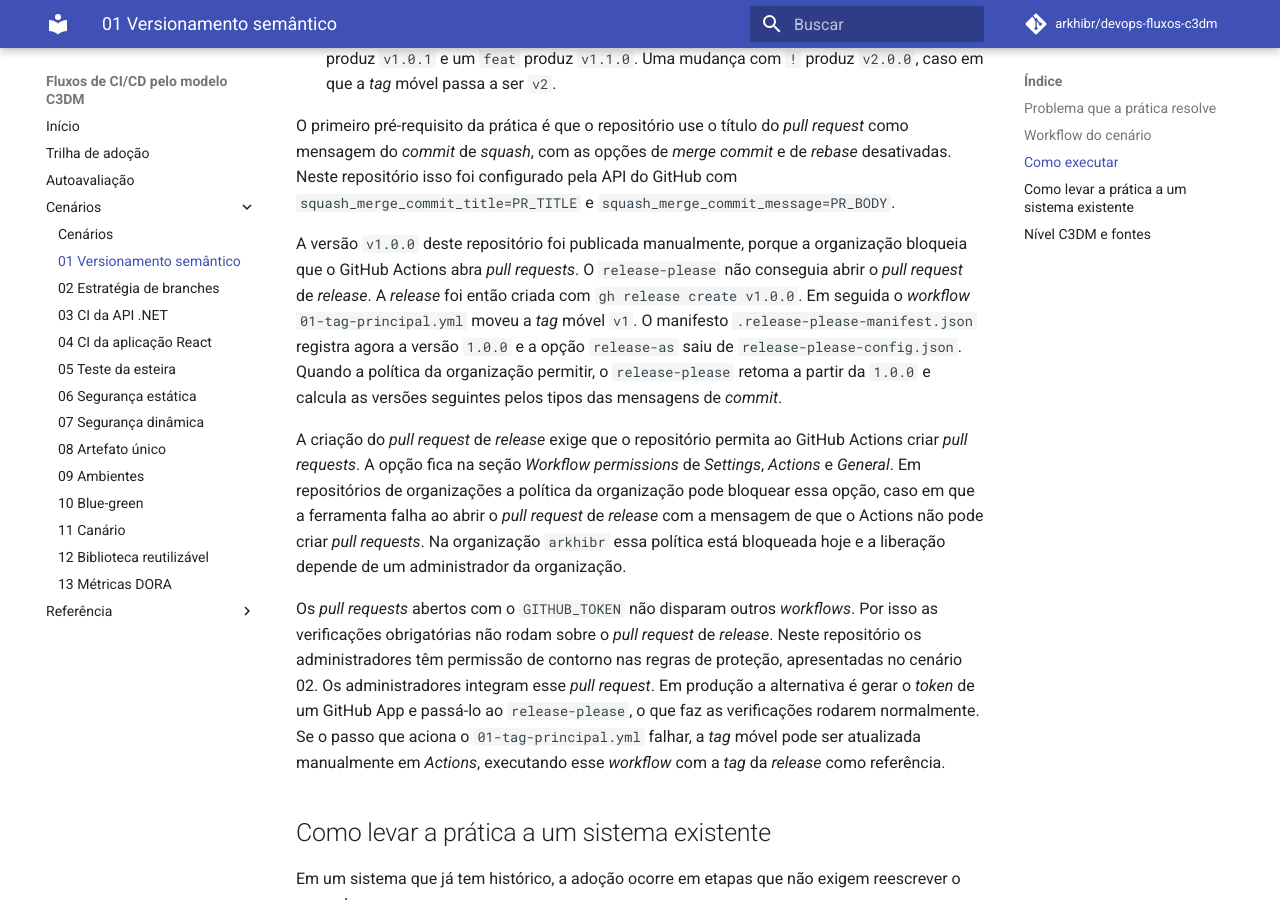
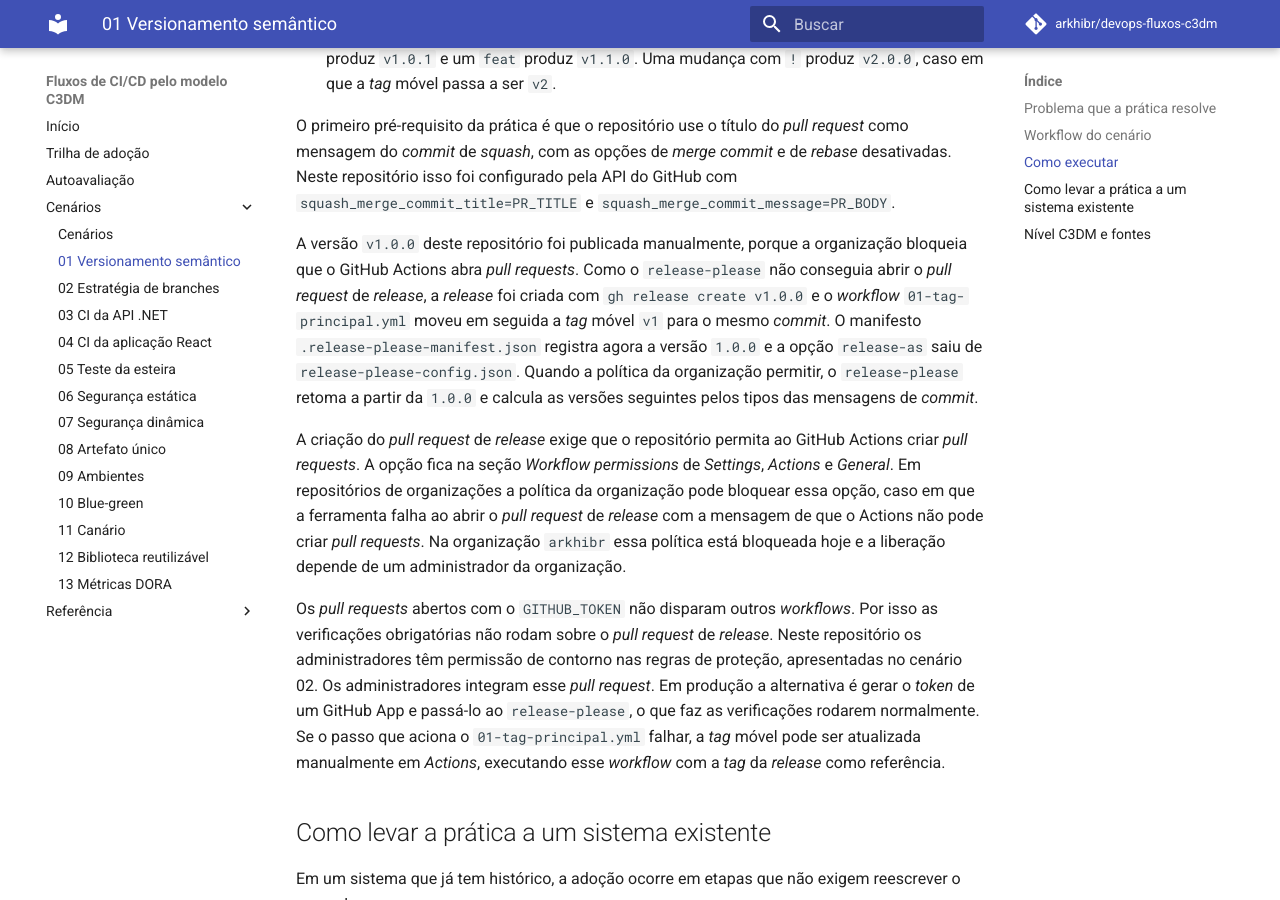
Before and after one commit to arkhibr/devops-fluxos-c3dm, an MkDocs documentation site: the page built from docs/cenarios/01.md, in a window 1280 px wide and 900 px high, scrolled down 2366 px. Built offline with MkDocs 1.6.1 and Material for MkDocs 9.7.7, drawn with Linux system fonts in a browser that asks for light colours; comment, search, counter and statistics services are not loaded.

Commit message:
docs(01): ajusta a nota da publicação manual ao verificador de estilo
Co-Authored-By: Claude Sonnet 5.5 <noreply@anthropic.com>

```diff
--- a/cenarios/01-versionamento-semantico/README.md
+++ b/cenarios/01-versionamento-semantico/README.md
@@ -50,7 +50,7 @@ sequenceDiagram
 
 O primeiro pré-requisito da prática é que o repositório use o título do *pull request* como mensagem do *commit* de *squash*, com as opções de *merge commit* e de *rebase* desativadas. Neste repositório isso foi configurado pela API do GitHub com `squash_merge_commit_title=PR_TITLE` e `squash_merge_commit_message=PR_BODY`.
 
-A versão `v1.0.0` deste repositório foi publicada manualmente, porque a organização bloqueia que o GitHub Actions abra *pull requests*. O `release-please` não conseguia abrir o *pull request* de *release*. A *release* foi então criada com `gh release create v1.0.0`. Em seguida o *workflow* `01-tag-principal.yml` moveu a *tag* móvel `v1`. O manifesto `.release-please-manifest.json` registra agora a versão `1.0.0` e a opção `release-as` saiu de `release-please-config.json`. Quando a política da organização permitir, o `release-please` retoma a partir da `1.0.0` e calcula as versões seguintes pelos tipos das mensagens de *commit*.
+A versão `v1.0.0` deste repositório foi publicada manualmente, porque a organização bloqueia que o GitHub Actions abra *pull requests*. Como o `release-please` não conseguia abrir o *pull request* de *release*, a *release* foi criada com `gh release create v1.0.0` e o *workflow* `01-tag-principal.yml` moveu em seguida a *tag* móvel `v1` para o mesmo *commit*. O manifesto `.release-please-manifest.json` registra agora a versão `1.0.0` e a opção `release-as` saiu de `release-please-config.json`. Quando a política da organização permitir, o `release-please` retoma a partir da `1.0.0` e calcula as versões seguintes pelos tipos das mensagens de *commit*.
 
 A criação do *pull request* de *release* exige que o repositório permita ao GitHub Actions criar *pull requests*. A opção fica na seção *Workflow permissions* de *Settings*, *Actions* e *General*. Em repositórios de organizações a política da organização pode bloquear essa opção, caso em que a ferramenta falha ao abrir o *pull request* de *release* com a mensagem de que o Actions não pode criar *pull requests*. Na organização `arkhibr` essa política está bloqueada hoje e a liberação depende de um administrador da organização.
 
```
